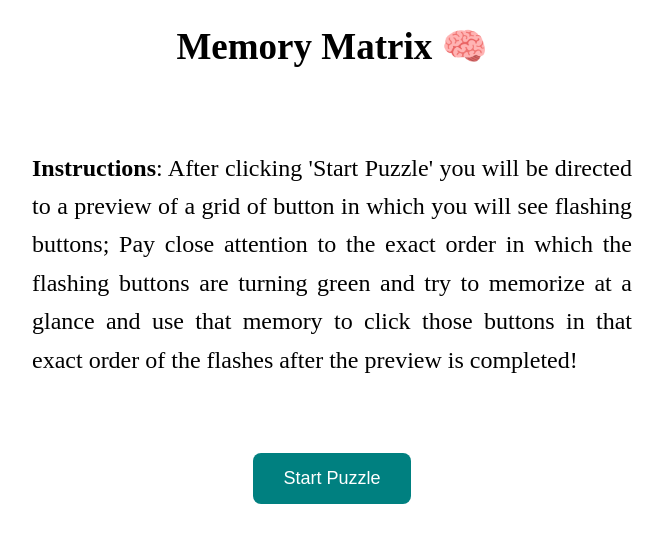
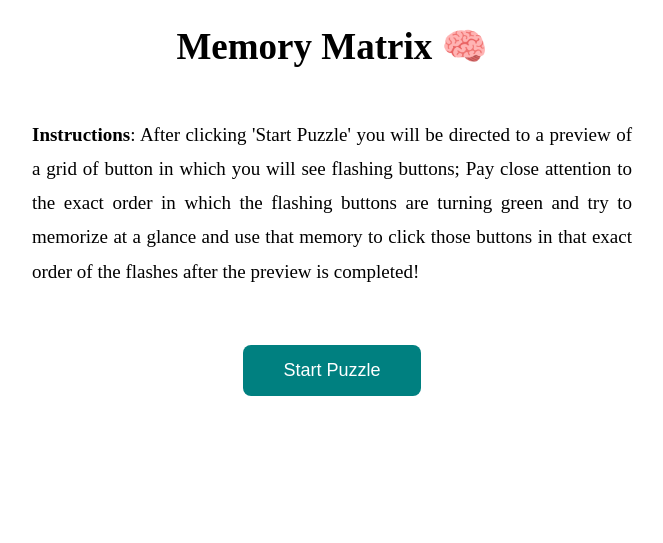
Before and after one commit to VoltedSwitch/Light-Up-Mystery, a Flask app: page / in a window 1280 px wide. Shown: the top 543 px of the page, without its empty margins (308-971 px from the left). Run offline with Flask 3, Linux system fonts and the light colour scheme.

Commit message:
Abandon wrong use of br elements

```diff
--- a/static/css/style.css
+++ b/static/css/style.css
@@ -7,7 +7,8 @@ h1 {
 
 .intro {
   text-align: center;
-  margin-top: 10px;
+  margin-top: 50px;
+  margin-bottom: 30px;
 }
 
 .loading-text {
@@ -19,20 +20,21 @@ h1 {
 
 .instructions {
   max-width: 600px;
-  margin: 20px auto;
+  margin: 0 auto 36px;
   text-align: justify;
-  line-height: 1.6;
-  font-size: 24px;
+  line-height: 1.8;
+  font-size: 19px;
 }
 
 .start-button {
-  padding: 15px 30px;
+  padding: 15px 40px;
   font-size: 18px;
   background-color: teal;
   color: white;
   border: none;
   border-radius: 8px;
   cursor: pointer;
+  margin-top: 20px;
 }
 
 .grid-container {
@@ -44,6 +46,7 @@ h1 {
   padding: 30px;
   transition: background-color 2 ease;
 }
+
 button {
   padding: 30px;
   font-size: 18px;
```
Also changed, not shown: templates/memory.html (+1 -7 lines).
